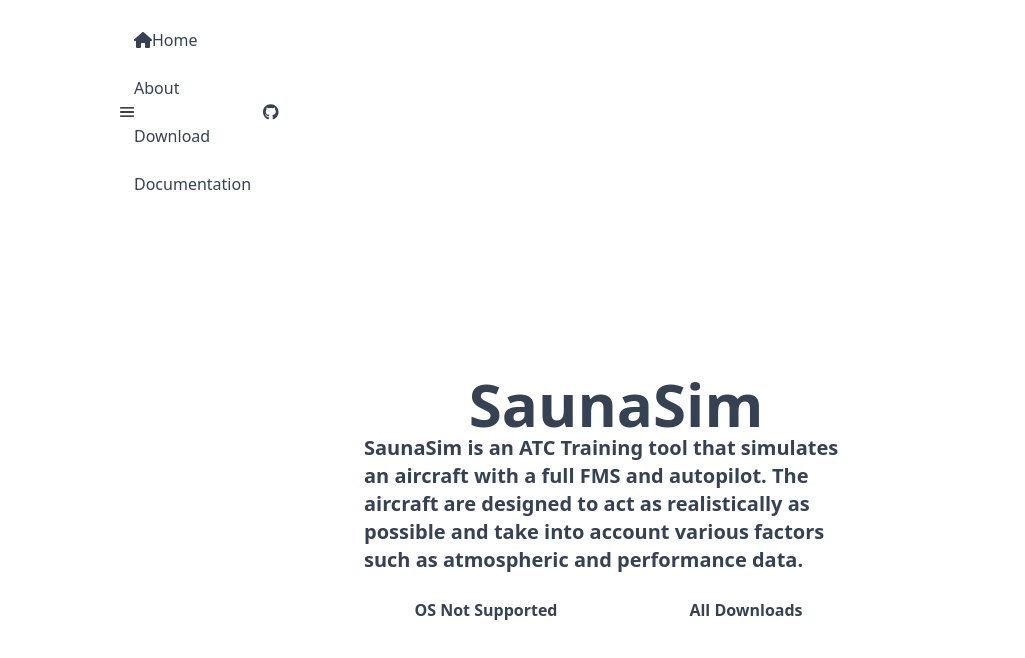
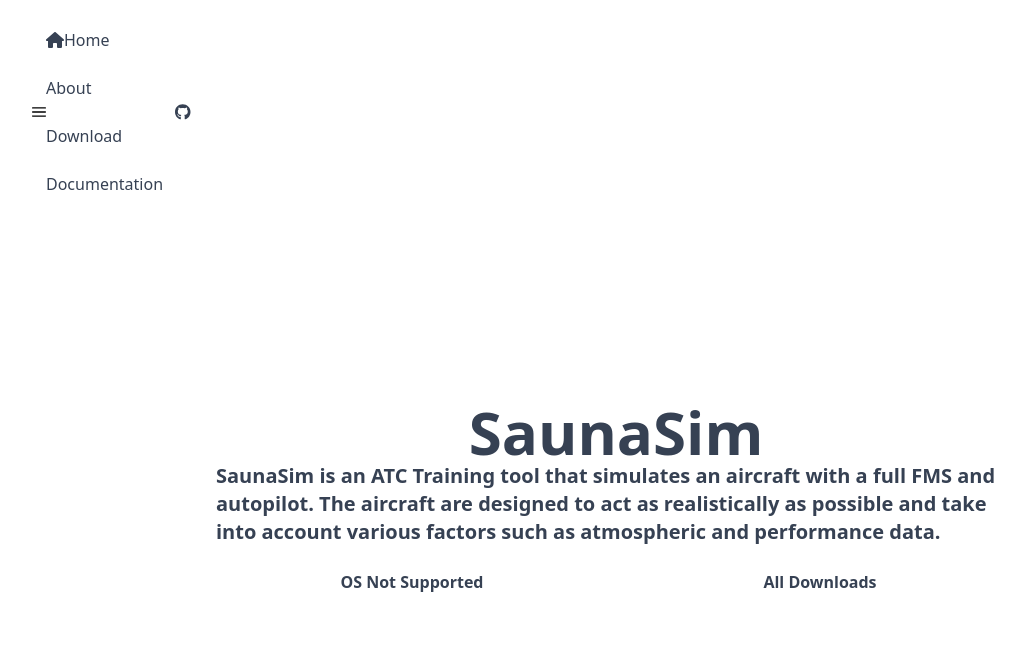
Before and after one commit to sauna-sim/sauna-sim.github.io, a React (Vite) app: page / in a window 1280 px wide. Shown: the top 658 px of the page, without its empty margins (24-1049 px from the left). Built offline with nearby package versions, Linux system fonts and the light colour scheme; no server answers.

Commit message:
Slight style updates

```diff
--- a/src/layout.jsx
+++ b/src/layout.jsx
@@ -8,7 +8,7 @@
 const MainLayout = ({children}) => {
     const navigate = useNavigate();
     return (
-        <div className={"p-2 w-full h-screen xl:w-4/5 2xl:w-3/5 mx-auto flex flex-col"}>
+        <div className={"p-2 w-full h-screen max-w-300 mx-auto flex flex-col"}>
             <Menubar
                 model={[
                     {
@@ -41,7 +41,7 @@
                     </div>
                 </>}
             />
-            <div className={"flex-grow-1"}>
+            <div className={"flex-grow-1 overflow-scroll"}>
                 {children}
             </div>
         </div>
--- a/src/pages/home.jsx
+++ b/src/pages/home.jsx
@@ -48,7 +48,7 @@
     }
 
     return (
-        <div className={"h-full flex flex-col justify-center items-center w-full md:w-1/2 mx-auto"}>
+        <div className={"h-full flex flex-col justify-evenly max-w-200 mx-auto"}>
             <Card title={<h1 className={"text-6xl font-bold flex justify-center"}>SaunaSim</h1>}>
                 <p className={"text-xl font-bold"}>
                     SaunaSim is an ATC Training tool that simulates an aircraft with a full FMS and autopilot.
```
